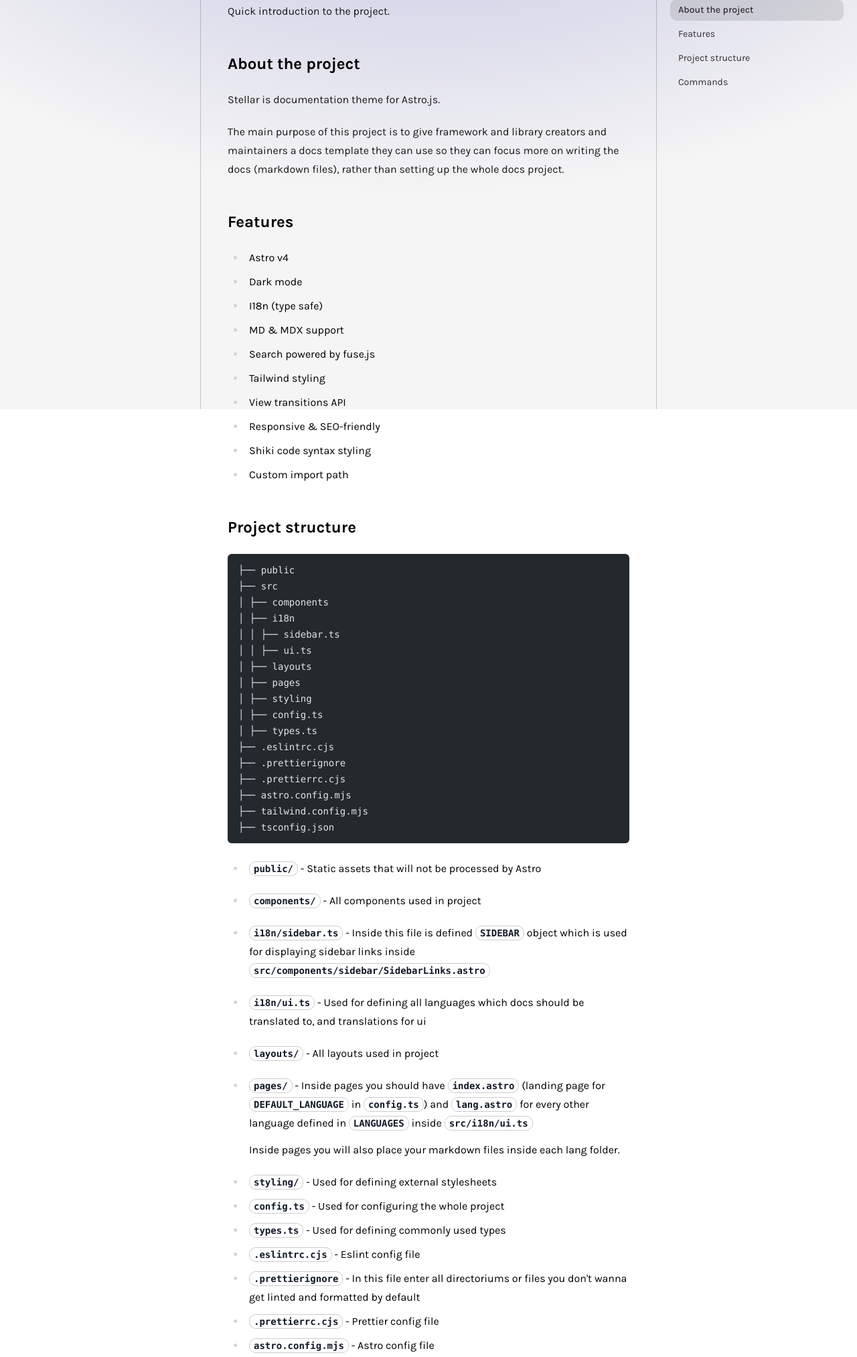
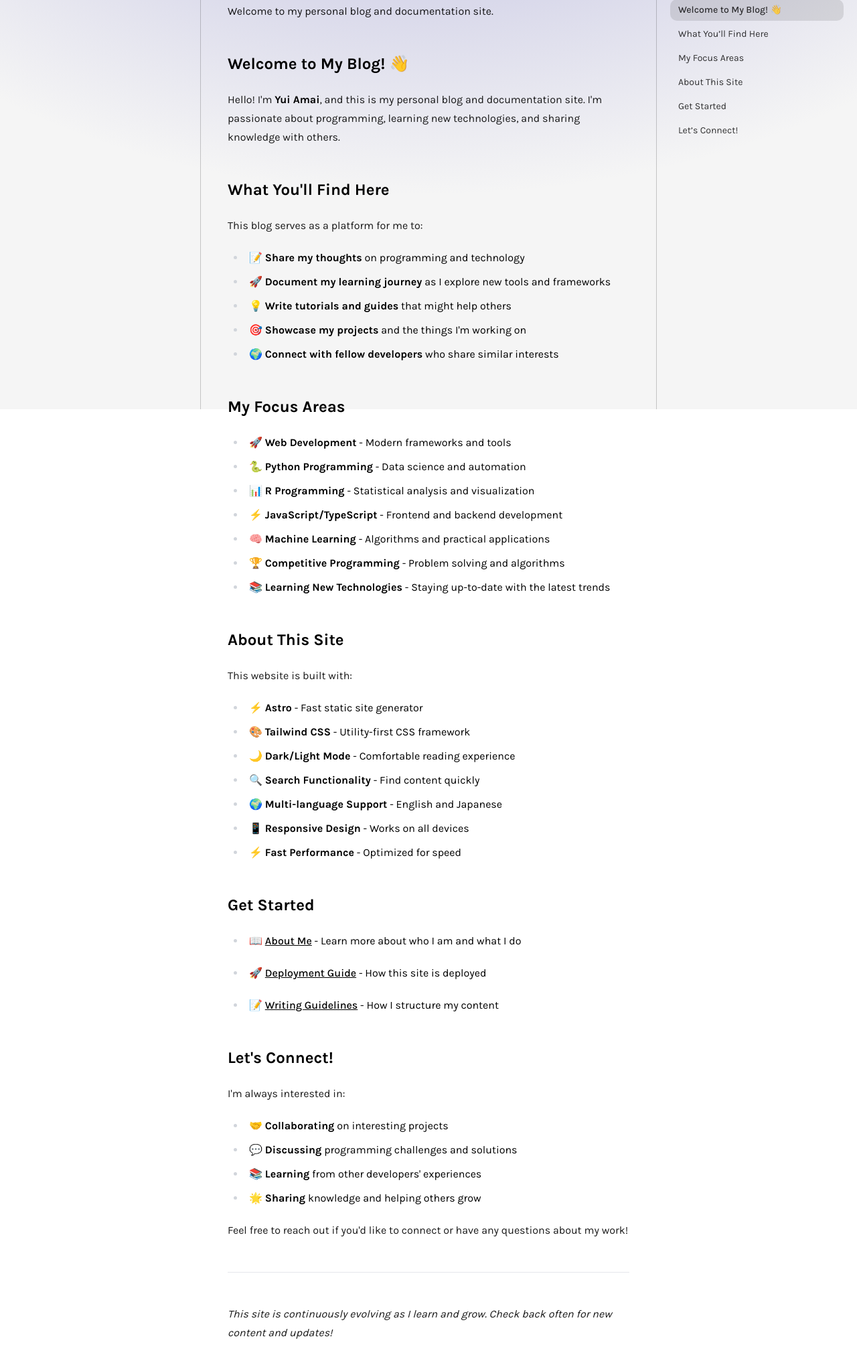
Before and after one commit to yui-amai/yui-amai.github.io, an Astro site: page /en/introduction in a window 1280 px wide. Shown: the part 189-2215 px from the top of the page at 67% size. Built offline with nearby package versions, Linux system fonts and the light colour scheme; Astro itself is replaced by a stand-in of ours.

Commit message:
Personalize introduction pages and fix edit links for main branch deployment

````diff
--- a/src/config.ts
+++ b/src/config.ts
@@ -19,7 +19,7 @@ export const TWITTER_USERNAME = null
 
 export const GITHUB_REPO_URL = 'https://github.com/yui-amai/yui-amai.github.io'
 
-export const GITHUB_EDIT_URL = GITHUB_REPO_URL + '/edit/dev/src/pages/'
+export const GITHUB_EDIT_URL = GITHUB_REPO_URL + '/edit/main/src/pages/'
 // used for edit url link at the bottom of each page in docs so users can edit it
 // dont change it unless your branch name is not "main" (/edit/BRANCH_NAME/src/pages/)
 
--- a/src/pages/en/introduction.mdx
+++ b/src/pages/en/introduction.mdx
@@ -1,99 +1,73 @@
 ---
 layout: '@/layouts/Markdown.astro'
 title: Introduction
-description: Quick introduction to the project.
+description: Welcome to my personal blog and documentation site.
 ---
 
-## About the project
+## Welcome to My Blog! 👋
 
-Stellar is documentation theme for Astro.js.
+Hello! I'm **Yui Amai**, and this is my personal blog and documentation site. I'm passionate about programming, learning new technologies, and sharing knowledge with others.
 
-The main purpose of this project
-is to give framework and library creators and maintainers a docs template they can use so they can focus more on
-writing the docs (markdown files), rather than setting up the whole docs project.
+## What You'll Find Here
 
-## Features
+This blog serves as a platform for me to:
+
+- 📝 **Share my thoughts** on programming and technology
+- 🚀 **Document my learning journey** as I explore new tools and frameworks
+- 💡 **Write tutorials and guides** that might help others
+- 🎯 **Showcase my projects** and the things I'm working on
+- 🌍 **Connect with fellow developers** who share similar interests
+
+## My Focus Areas
 
 <ul>
-  <li>Astro v4</li>
-  <li>Dark mode</li>
-  <li>I18n (type safe)</li>
-  <li>MD & MDX support</li>
-  <li>Search powered by fuse.js</li>
-  <li>Tailwind styling</li>
-  <li>View transitions API</li>
-  <li>Responsive & SEO-friendly</li>
-  <li>Shiki code syntax styling</li>
-  <li>Custom import path</li>
+  <li>🚀 **Web Development** - Modern frameworks and tools</li>
+  <li>🐍 **Python Programming** - Data science and automation</li>
+  <li>📊 **R Programming** - Statistical analysis and visualization</li>
+  <li>⚡ **JavaScript/TypeScript** - Frontend and backend development</li>
+  <li>🧠 **Machine Learning** - Algorithms and practical applications</li>
+  <li>🏆 **Competitive Programming** - Problem solving and algorithms</li>
+  <li>📚 **Learning New Technologies** - Staying up-to-date with the latest trends</li>
 </ul>
 
-## Project structure
+## About This Site
 
-```
-├── public
-├── src
-│ ├── components
-│ ├── i18n
-│ │ ├── sidebar.ts
-│ │ ├── ui.ts
-│ ├── layouts
-│ ├── pages
-│ ├── styling
-│ ├── config.ts
-│ ├── types.ts
-├── .eslintrc.cjs
-├── .prettierignore
-├── .prettierrc.cjs
-├── astro.config.mjs
-├── tailwind.config.mjs
-├── tsconfig.json
-```
+This website is built with:
+
+<ul>
+  <li>⚡ **Astro** - Fast static site generator</li>
+  <li>🎨 **Tailwind CSS** - Utility-first CSS framework</li>
+  <li>🌙 **Dark/Light Mode** - Comfortable reading experience</li>
+  <li>🔍 **Search Functionality** - Find content quickly</li>
+  <li>🌍 **Multi-language Support** - English and Japanese</li>
+  <li>📱 **Responsive Design** - Works on all devices</li>
+  <li>⚡ **Fast Performance** - Optimized for speed</li>
+</ul>
+
+## Get Started
 
 <ul>
   <li>
-    `public/` - Static assets that will not be
-    processed by Astro
-  </li>
-  <li>`components/` - All components used in project</li>
-  <li>
-    `i18n/sidebar.ts` - Inside this file is defined `SIDEBAR` object which is
-    used for displaying sidebar links inside
-    `src/components/sidebar/SidebarLinks.astro`
+    📖 **<a href="/en/about">About Me</a>** - Learn more about who I am and what I do
   </li>
   <li>
-    `i18n/ui.ts` - Used for defining all languages which docs should be
-    translated to, and translations for ui
+    🚀 **<a href="/en/deploying">Deployment Guide</a>** - How this site is deployed
   </li>
-  <li>`layouts/` - All layouts used in project</li>
   <li>
-    `pages/` - Inside pages you should have `index.astro` (landing page for
-    `DEFAULT_LANGUAGE` in `config.ts`) and `lang.astro` for every other language defined in
-    `LANGUAGES` inside `src/i18n/ui.ts`
-
-    Inside pages you will also place your markdown files inside each lang folder.
-
+    📝 **<a href="/en/writing-docs">Writing Guidelines</a>** - How I structure my content
   </li>
-  <li>`styling/` - Used for defining external stylesheets</li>
-  <li>`config.ts` - Used for configuring the whole project</li>
-  <li>`types.ts` - Used for defining commonly used types</li>
-  <li>`.eslintrc.cjs` - Eslint config file</li>
-  <li>`.prettierignore` - In this file enter all directoriums or files you don't wanna get linted and formatted by default</li>
-  <li>`.prettierrc.cjs` - Prettier config file</li>
-  <li>`astro.config.mjs` - Astro config file</li>
-  <li>`tailwind.config.mjs` - Tailwind config file</li>
-  <li>`tsconfig.json` - Typescript config file</li>
 </ul>
 
-## Commands
+## Let's Connect!
 
-| Command                   | Action                                           |
-| ------------------------- | ------------------------------------------------ |
-| `npm install`             | Installs dependencies                            |
-| `npm run dev`             | Starts local dev server at `localhost:4321`      |
-| `npm run build`           | Build your production site to `./dist/`          |
-| `npm run format`          | Formats the whole project                        |
-| `npm run lint`            | Lints the whole project                          |
-| `npm run typecheck`       | Checks is there any type errors                  |
-| `npm run preview`         | Preview your build locally, before deploying     |
-| `npm run astro ...`       | Run CLI commands like `astro add`, `astro check` |
-| `npm run astro -- --help` | Get help using the Astro CLI                     |
+I'm always interested in:
+- 🤝 **Collaborating** on interesting projects
+- 💬 **Discussing** programming challenges and solutions
+- 📚 **Learning** from other developers' experiences
+- 🌟 **Sharing** knowledge and helping others grow
+
+Feel free to reach out if you'd like to connect or have any questions about my work!
+
+---
+
+*This site is continuously evolving as I learn and grow. Check back often for new content and updates!*
--- a/src/pages/jp/introduction.mdx
+++ b/src/pages/jp/introduction.mdx
@@ -1,99 +1,73 @@
 ---
 layout: '@/layouts/Markdown.astro'
-title: Introduction
-description: Quick introduction to the project.
+title: はじめに
+description: 私の個人ブログとドキュメントサイトへようこそ。
 ---
 
-## About the project
+## 私のブログへようこそ！👋
 
-Stellar is documentation theme for Astro.js.
+こんにちは！私は**Yui Amai**です。これは私の個人ブログとドキュメントサイトです。プログラミング、新しい技術の学習、そして他の人と知識を共有することに情熱を持っています。
 
-The main purpose of this project
-is to give framework and library creators and maintainers a docs template they can use so they can focus more on
-writing the docs (markdown files), rather than setting up the whole docs project.
+## ここで見つけられるもの
 
-## Features
+このブログは以下のためのプラットフォームとして機能します：
+
+- 📝 **プログラミングと技術についての考えを共有**
+- 🚀 **新しいツールやフレームワークを探索する学習の旅を記録**
+- 💡 **他の人の役に立つかもしれないチュートリアルやガイドを執筆**
+- 🎯 **私が取り組んでいるプロジェクトや物事を紹介**
+- 🌍 **同様の興味を持つ他の開発者とつながる**
+
+## 私の重点分野
 
 <ul>
-  <li>Astro v4</li>
-  <li>Dark mode</li>
-  <li>I18n (type safe)</li>
-  <li>MD & MDX support</li>
-  <li>Search powered by fuse.js</li>
-  <li>Tailwind styling</li>
-  <li>View transitions API</li>
-  <li>Responsive & SEO-friendly</li>
-  <li>Shiki code syntax styling</li>
-  <li>Custom import path</li>
+  <li>🚀 **Web開発** - モダンなフレームワークとツール</li>
+  <li>🐍 **Pythonプログラミング** - データサイエンスと自動化</li>
+  <li>📊 **Rプログラミング** - 統計分析と可視化</li>
+  <li>⚡ **JavaScript/TypeScript** - フロントエンドとバックエンド開発</li>
+  <li>🧠 **機械学習** - アルゴリズムと実用的な応用</li>
+  <li>🏆 **競技プログラミング** - 問題解決とアルゴリズム</li>
+  <li>📚 **新しい技術の学習** - 最新のトレンドに追いつく</li>
 </ul>
 
-## Project structure
+## このサイトについて
 
-```
-├── public
-├── src
-│ ├── components
-│ ├── i18n
-│ │ ├── sidebar.ts
-│ │ ├── ui.ts
-│ ├── layouts
-│ ├── pages
-│ ├── styling
-│ ├── config.ts
-│ ├── types.ts
-├── .eslintrc.cjs
-├── .prettierignore
-├── .prettierrc.cjs
-├── astro.config.mjs
-├── tailwind.config.mjs
-├── tsconfig.json
-```
+このウェブサイトは以下で構築されています：
+
+<ul>
+  <li>⚡ **Astro** - 高速な静的サイトジェネレーター</li>
+  <li>🎨 **Tailwind CSS** - ユーティリティファーストのCSSフレームワーク</li>
+  <li>🌙 **ダーク/ライトモード** - 快適な読書体験</li>
+  <li>🔍 **検索機能** - コンテンツを素早く見つける</li>
+  <li>🌍 **多言語サポート** - 英語と日本語</li>
+  <li>📱 **レスポンシブデザイン** - すべてのデバイスで動作</li>
+  <li>⚡ **高速パフォーマンス** - 速度に最適化</li>
+</ul>
+
+## 始めましょう
 
 <ul>
   <li>
-    `public/` - Static assets that will not be
-    processed by Astro
-  </li>
-  <li>`components/` - All components used in project</li>
-  <li>
-    `i18n/sidebar.ts` - Inside this file is defined `SIDEBAR` object which is
-    used for displaying sidebar links inside
-    `src/components/sidebar/SidebarLinks.astro`
+    📖 **<a href="/jp/about">自己紹介</a>** - 私について、そして私が何をしているかをもっと詳しく知る
   </li>
   <li>
-    `i18n/ui.ts` - Used for defining all languages which docs should be
-    translated to, and translations for ui
+    🚀 **<a href="/jp/deploying">デプロイメントガイド</a>** - このサイトがどのようにデプロイされているか
   </li>
-  <li>`layouts/` - All layouts used in project</li>
   <li>
-    `pages/` - Inside pages you should have `index.astro` (landing page for
-    `DEFAULT_LANGUAGE` in `config.ts`) and `lang.astro` for every other language defined in
-    `LANGUAGES` inside `src/i18n/ui.ts`
-
-    Inside pages you will also place your markdown files inside each lang folder.
-
+    📝 **<a href="/jp/writing-docs">執筆ガイドライン</a>** - 私がコンテンツをどのように構成しているか
   </li>
-  <li>`styling/` - Used for defining external stylesheets</li>
-  <li>`config.ts` - Used for configuring the whole project</li>
-  <li>`types.ts` - Used for defining commonly used types</li>
-  <li>`.eslintrc.cjs` - Eslint config file</li>
-  <li>`.prettierignore` - In this file enter all directoriums or files you don't wanna get linted and formatted by default</li>
-  <li>`.prettierrc.cjs` - Prettier config file</li>
-  <li>`astro.config.mjs` - Astro config file</li>
-  <li>`tailwind.config.mjs` - Tailwind config file</li>
-  <li>`tsconfig.json` - Typescript config file</li>
 </ul>
 
-## Commands
+## つながりましょう！
 
-| Command                   | Action                                           |
-| ------------------------- | ------------------------------------------------ |
-| `npm install`             | Installs dependencies                            |
-| `npm run dev`             | Starts local dev server at `localhost:4321`      |
-| `npm run build`           | Build your production site to `./dist/`          |
-| `npm run format`          | Formats the whole project                        |
-| `npm run lint`            | Lints the whole project                          |
-| `npm run typecheck`       | Checks is there any type errors                  |
-| `npm run preview`         | Preview your build locally, before deploying     |
-| `npm run astro ...`       | Run CLI commands like `astro add`, `astro check` |
-| `npm run astro -- --help` | Get help using the Astro CLI                     |
+私は常に以下に興味があります：
+- 🤝 **興味深いプロジェクトでのコラボレーション**
+- 💬 **プログラミングの課題と解決策についての議論**
+- 📚 **他の開発者の経験から学習**
+- 🌟 **知識の共有と他の人の成長を支援**
+
+私の仕事について質問があったり、つながりたい場合は、お気軽にお声がけください！
+
+---
+
+*このサイトは私が学習し成長するにつれて継続的に進化しています。新しいコンテンツや更新のために、頻繁にチェックしてください！*
````
